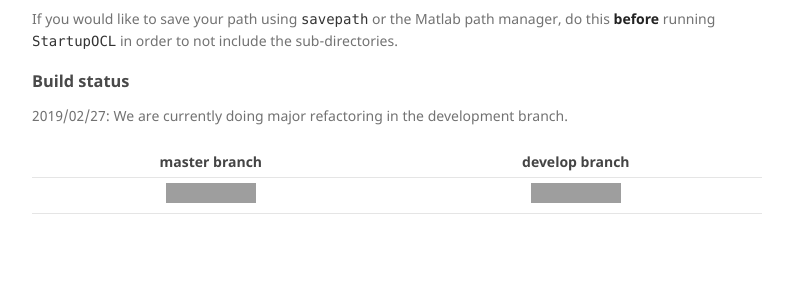
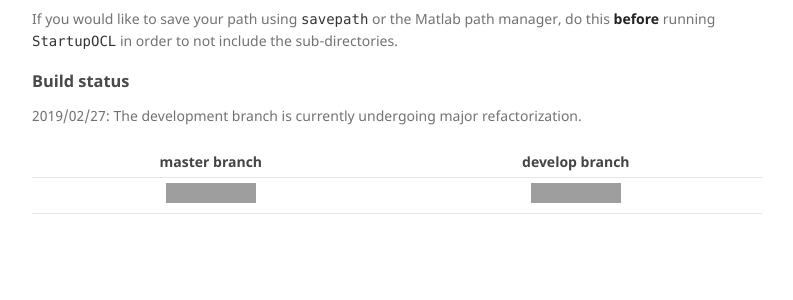
Before and after one commit to OpenOCL/openocl.github.io, a Jekyll site: the page built from get-started.md, in a window 1280 px wide and 950 px high, cut to the strip 608-908 px from the top of the window. Shown: the whole strip, without its empty margins (403-1196 px from the left). Built offline with Jekyll 4.4.1, drawn with Linux system fonts in a browser that asks for light colours; our own code applies the rules of GitHub Pages for plain Markdown files; grey boxes are pictures that could not be loaded.

Commit message:
Update get-started.md

```diff
--- a/get-started.md
+++ b/get-started.md
@@ -25,7 +25,7 @@ If you would like to save your path using `savepath` or the Matlab path manager,
 
 ### Build status
 
-2019/02/27: We are currently doing major refactoring in the development branch.
+2019/02/27: The development branch is currently undergoing major refactorization.
 
 | master branch | develop branch |
 |:------:|:-------:|
```
